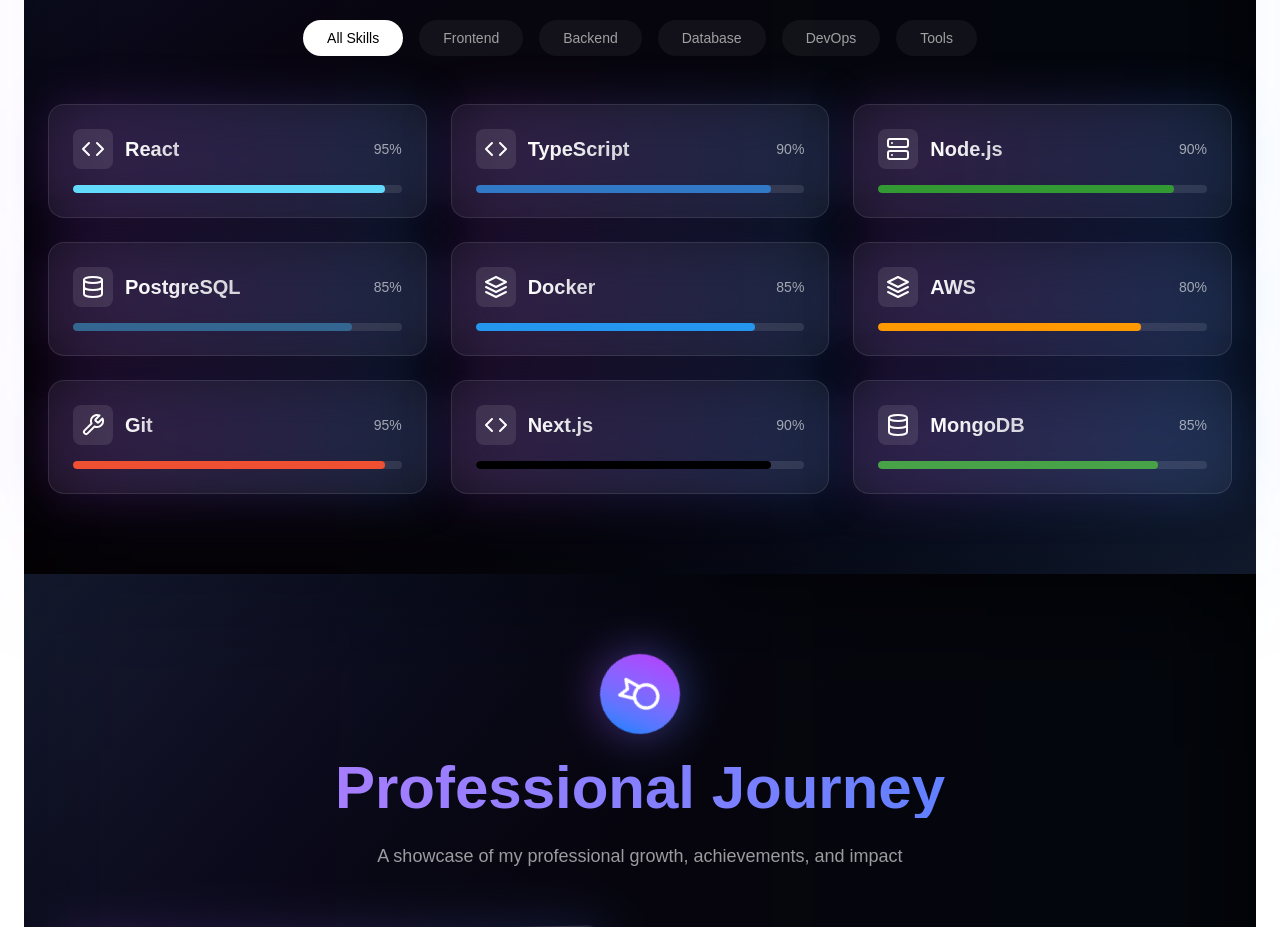
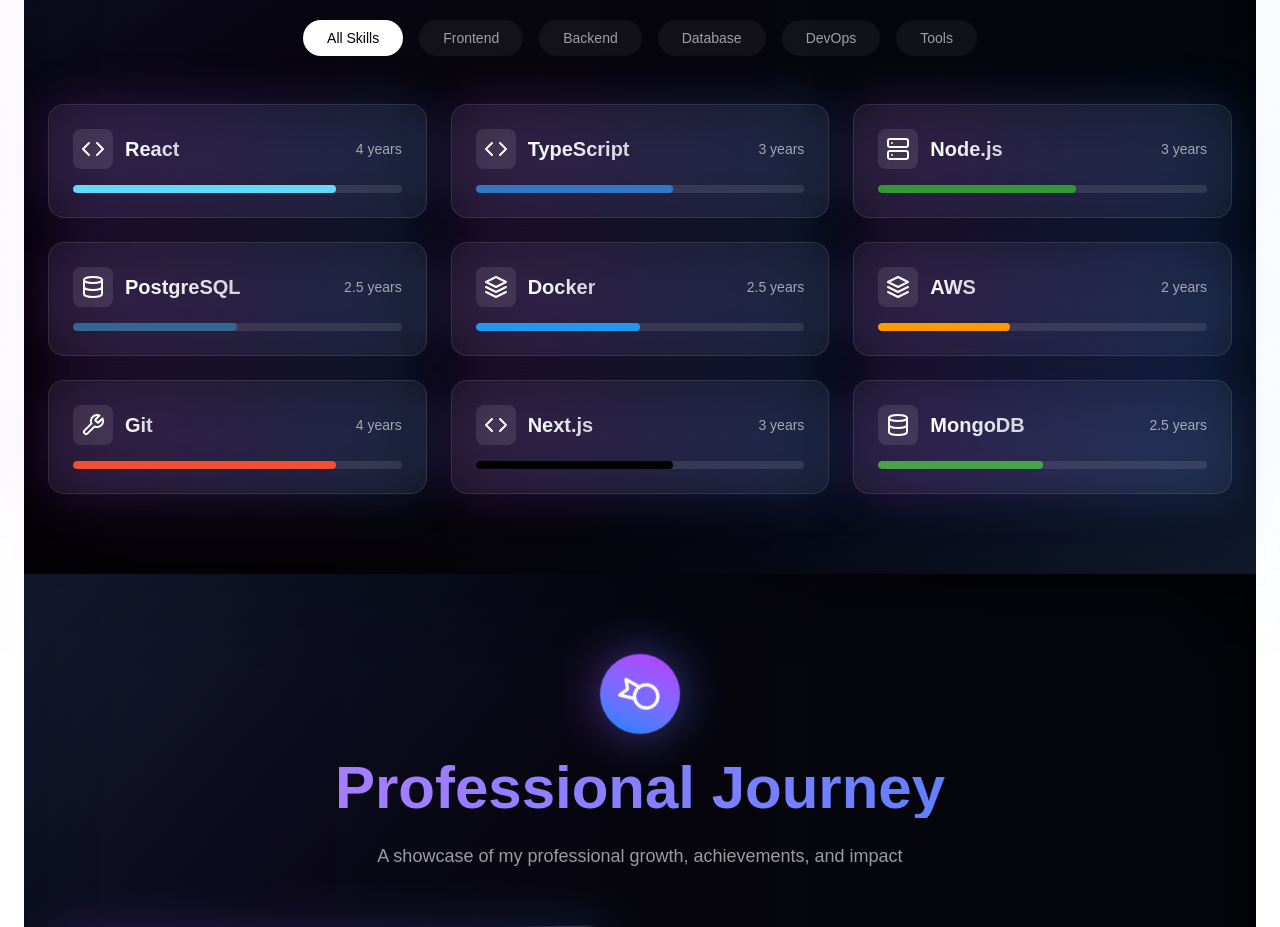
Before and after one commit to lk-naath/portfolio, a Next.js app: page / in a window 1280 px wide. Shown: the part 1120-2047 px from the top of the page. Built offline with nearby package versions, Linux system fonts and the light colour scheme.

Commit message:
show in years insted of percent

```diff
--- a/src/components/Skills.tsx
+++ b/src/components/Skills.tsx
@@ -6,7 +6,7 @@
 
 interface Skill {
   name: string;
-  level: number;
+  years: number;
   category: string;
   icon?: React.ReactNode;
   color?: string;
@@ -16,6 +16,7 @@
 interface SkillsProps {
   skills: Skill[];
   categories: Record<string, string>;
+  range: number;
 }
 
 const categoryIcons = {
@@ -27,7 +28,7 @@
   other: <FiMonitor className="w-6 h-6" />,
 };
 
-const SkillCard: React.FC<{ skill: Skill; index: number }> = ({ skill, index }) => {
+const SkillCard: React.FC<{ skill: Skill; index: number; range: number }> = ({ skill, index, range }) => {
   const [isHovered, setIsHovered] = useState(false);
 
   return (
@@ -50,13 +51,13 @@
               {skill.name}
             </h3>
           </div>
-          <span className="text-sm font-medium text-white/60">{skill.level}%</span>
+          <span className="text-sm font-medium text-white/60">{skill.years} years</span>
         </div>
 
         <div className="relative w-full h-2 bg-white/10 rounded-full overflow-hidden">
           <motion.div
             initial={{ width: 0 }}
-            animate={{ width: `${skill.level}%` }}
+            animate={{ width: `${(skill.years / range) * 100}%` }}
             transition={{ duration: 1, delay: index * 0.1 }}
             className="absolute inset-y-0 left-0 h-full rounded-full"
             style={{
@@ -82,7 +83,7 @@
   );
 };
 
-const Skills: React.FC<SkillsProps> = ({ skills, categories }) => {
+const Skills: React.FC<SkillsProps> = ({ skills, categories, range }) => {
   const [activeCategory, setActiveCategory] = useState<string>('all');
 
   const categoryList = ['all', ...Object.keys(categories)];
@@ -142,7 +143,7 @@
 
         <div className="grid grid-cols-1 md:grid-cols-2 lg:grid-cols-3 gap-6">
           {filteredSkills.map((skill, index) => (
-            <SkillCard key={skill.name} skill={skill} index={index} />
+            <SkillCard key={skill.name} skill={skill} index={index} range={range} />
           ))}
         </div>
       </motion.div>
--- a/src/components/sections/Skills.tsx
+++ b/src/components/sections/Skills.tsx
@@ -8,14 +8,14 @@
 
 interface Skill {
   name: string;
-  level: number;
+  years: number;
   category: SkillCategory;
   color: string;
   description: string;
 }
 
 const SkillsSection: React.FC = () => {
-  return <Skills skills={skillsData.skills as Skill[]} categories={skillsData.categories} />;
+  return <Skills skills={skillsData.skills as Skill[]} categories={skillsData.categories} range={skillsData.range} />;
 };
 
 export default SkillsSection;
--- a/src/data/skills.json
+++ b/src/data/skills.json
@@ -6,66 +6,67 @@
     "devops": "DevOps",
     "tools": "Tools"
   },
+  "range": 5,
   "skills": [
     {
       "name": "React",
-      "level": 95,
+      "years": 4,
       "category": "frontend",
       "color": "#61DAFB",
       "description": "Expert in React ecosystem including hooks, context, and performance optimization"
     },
     {
       "name": "TypeScript",
-      "level": 90,
+      "years": 3,
       "category": "frontend",
       "color": "#3178C6",
       "description": "Strong typing and advanced TypeScript features for robust applications"
     },
     {
       "name": "Node.js",
-      "level": 90,
+      "years": 3,
       "category": "backend",
       "color": "#339933",
       "description": "Proficient in building scalable backend services and RESTful APIs"
     },
     {
       "name": "PostgreSQL",
-      "level": 85,
+      "years": 2.5,
       "category": "database",
       "color": "#336791",
       "description": "Experience in database design, optimization, and complex queries"
     },
     {
       "name": "Docker",
-      "level": 85,
+      "years": 2.5,
       "category": "devops",
       "color": "#2496ED",
       "description": "Containerization and microservices architecture implementation"
     },
     {
       "name": "AWS",
-      "level": 80,
+      "years": 2,
       "category": "devops",
       "color": "#FF9900",
       "description": "Cloud infrastructure and services deployment"
     },
     {
       "name": "Git",
-      "level": 95,
+      "years": 4,
       "category": "tools",
       "color": "#F05032",
       "description": "Advanced version control and collaboration workflows"
     },
     {
       "name": "Next.js",
-      "level": 90,
+      "years": 3,
       "category": "frontend",
       "color": "#000000",
       "description": "Full-stack React framework for production applications"
     },
     {
       "name": "MongoDB",
-      "level": 85,
+      "years": 2.5,
       "category": "database",
       "color": "#47A248",
       "description": "NoSQL database design and optimization"
```
